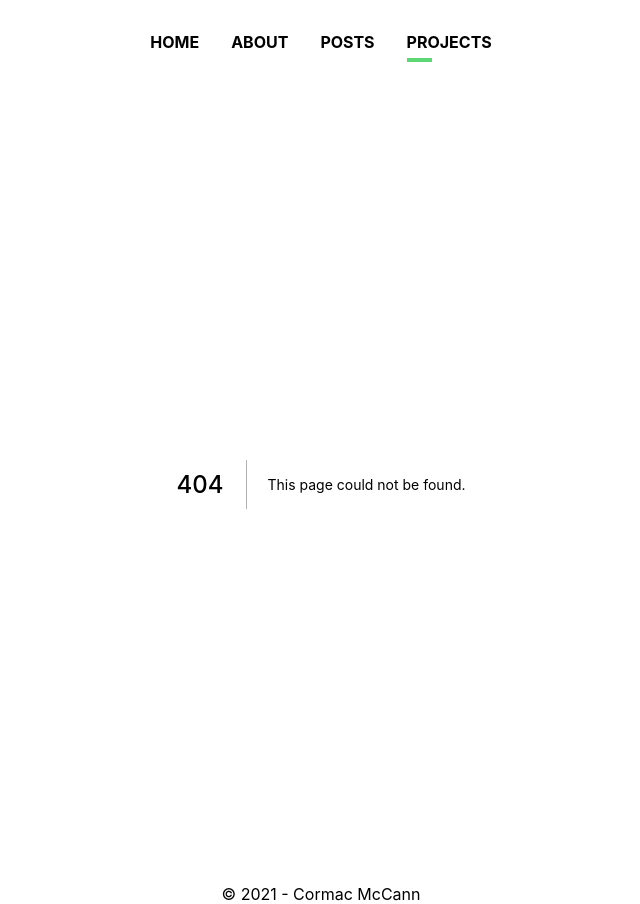
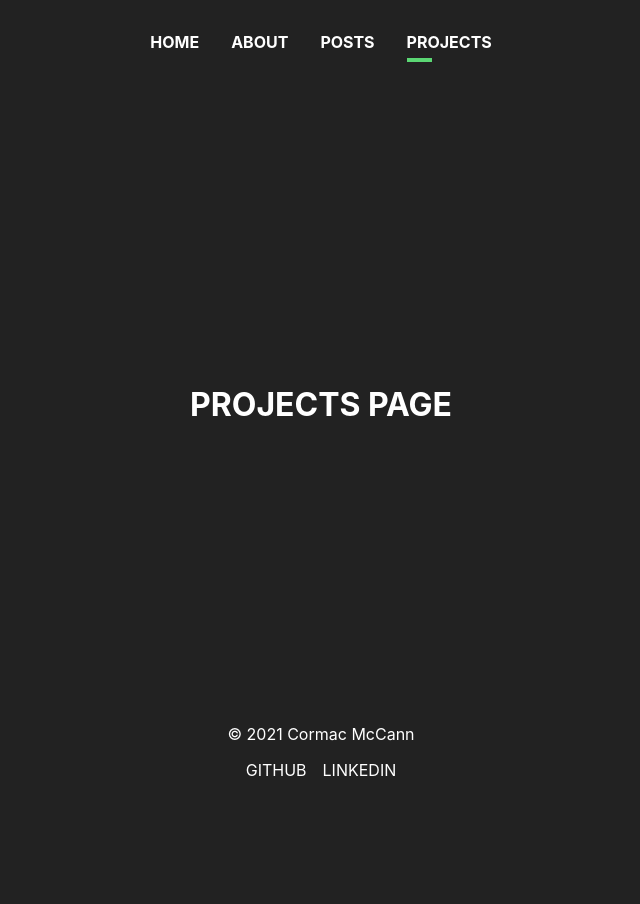
Before and after one commit to mccannsean421/personal-site-2022, a Next.js app: page /projects in a window 1280 px wide. Before the commit this address had no page. Shown: the whole page, without its empty margins (319-959 px from the left). After the commit the page ends 800 px from the top, so only its background shows below. Built offline with nearby package versions, Linux system fonts and the light colour scheme.

Commit message:
updated nav styling

```diff
--- a/components/Footer/Footer.js
+++ b/components/Footer/Footer.js
@@ -1,8 +1,32 @@
 import styles from '../../styles/Footer.module.css';
 
 const Footer = () => {
+  const links = [
+    {
+      href: 'https://github.com/mccannsean421',
+      text: 'Github',
+      rel: 'nofollow'
+    },
+    {
+      href: 'https://www.linkedin.com/in/cormac-mccann-70052283/',
+      text: 'LinkedIn',
+      rel: 'nofollow'
+    }
+  ];
+
   return (
-    <footer className={styles.footer}>&copy; 2021 - Cormac McCann</footer>
+    <footer className={styles.footer}>
+      <div>&copy; 2021 Cormac McCann</div>
+      <div>
+        <ul>
+          {
+            links.map((link) => {
+              return <li><a href={link.href} target="_blank" rel={link.rel}>{link.text}</a></li>
+            })
+          }
+        </ul>
+      </div>
+    </footer>
   );
 }
 
--- a/components/Layout/Layout.js
+++ b/components/Layout/Layout.js
@@ -1,12 +1,16 @@
-import Footer from '@/components/Footer/Footer.js'
-import Navbar from '@/components/Navbar/Navbar.js'
+import Footer from '@/components/Footer/Footer.js';
+import Navbar from '@/components/Navbar/Navbar.js';
+import { useRouter } from 'next/router';
 
 export default function Layout({ children }) {
+  const router = useRouter();
+  let layoutClass = `${router.pathname.replace('/', '')}-page`;
+
   return (
-    <>
+    <div className={layoutClass}>
       <Navbar />
       <main>{children}</main>
       <Footer />
-    </>
+    </div>
   )
 }
--- a/components/Navbar/NavLink.js
+++ b/components/Navbar/NavLink.js
@@ -4,7 +4,7 @@ import styles from './styles/NavLink.module.css';
 
 const NavLink = (props) => {
   const router = useRouter();
-  console.log(styles.active);
+
   return (
     <Link href={props.path}>
       <a className={ router.pathname === props.path ? styles.active : ""} >
--- /dev/null
+++ b/pages/posts/[slug].js
@@ -0,0 +1,5 @@
+export default function Post() {
+  return (
+    <div>Post!!!</div>
+  )
+}
--- /dev/null
+++ b/pages/projects/index.js
@@ -0,0 +1,10 @@
+import Head from 'next/head';
+import styles from '../../styles/Home.module.css';
+
+const Projects = () => (
+  <div  className={styles.home}>
+    <h1 data-testid="custom-element">Projects page</h1>
+  </div>
+)
+
+export default Projects;
--- a/styles/Footer.module.css
+++ b/styles/Footer.module.css
@@ -2,3 +2,18 @@
   display: grid;
   justify-content: center;
 }
+
+.footer ul {
+  display: flex;
+  justify-content: center;
+  list-style-type: none;
+}
+
+.footer ul li {
+  display: inline-block;
+  text-transform: uppercase;
+}
+
+.footer ul li:not(:first-child) {
+  padding-left: 1em;
+}
--- a/styles/globals.css
+++ b/styles/globals.css
@@ -3,6 +3,8 @@
   --emerald: #5bd774;
   --medium-purple: #8774d2;
   --active-color: var(--emerald);
+  --vivid-sky-blue: #5CD6FF;
+  --shocking-pink: #FB23C1;
 }
 
 html,
@@ -28,6 +30,10 @@ a {
   padding: 0em 4em;
 }
 
+ul {
+  padding-left: 0;
+}
+
 /**
   * Fonts
   */
@@ -43,3 +49,11 @@ a {
 .text-m {
   font-size: 1.6em;
 }
+
+.about-page {
+  --active-color: var(--shocking-pink);
+}
+
+.posts-page {
+  --active-color: var(--vivid-sky-blue);
+}
```
Also changed, not shown: _posts/example.md (added, +3 -0 lines), pages/api/index.js (renamed from pages/api/hello.js).
